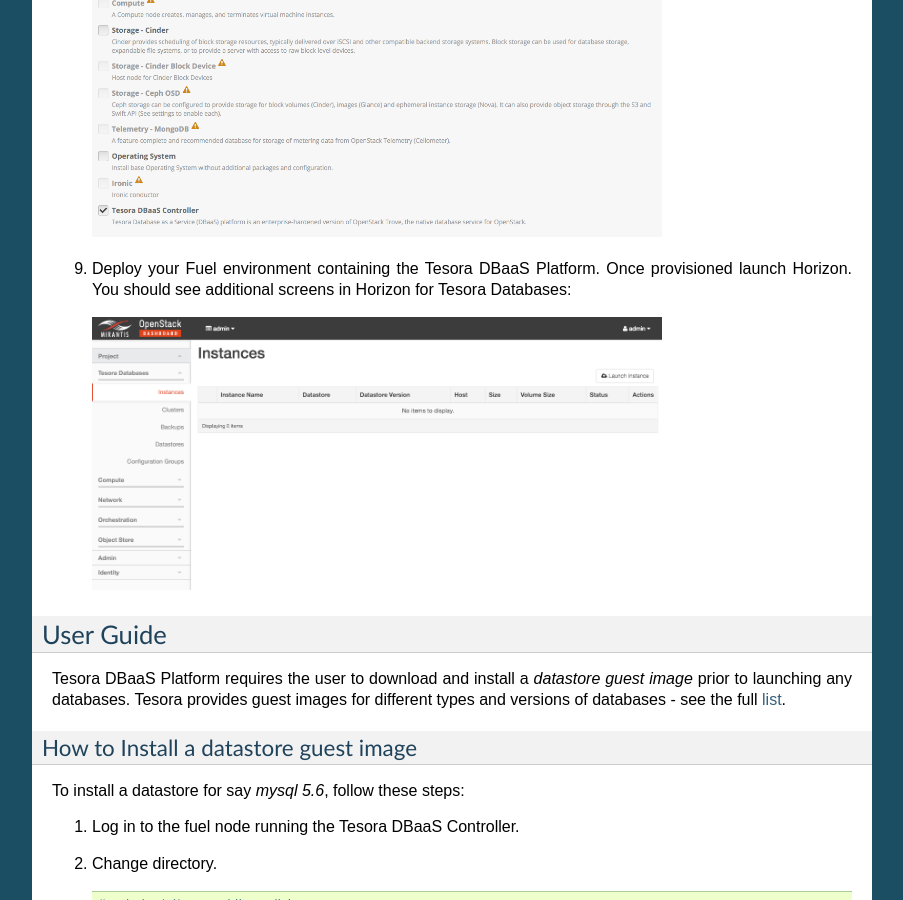
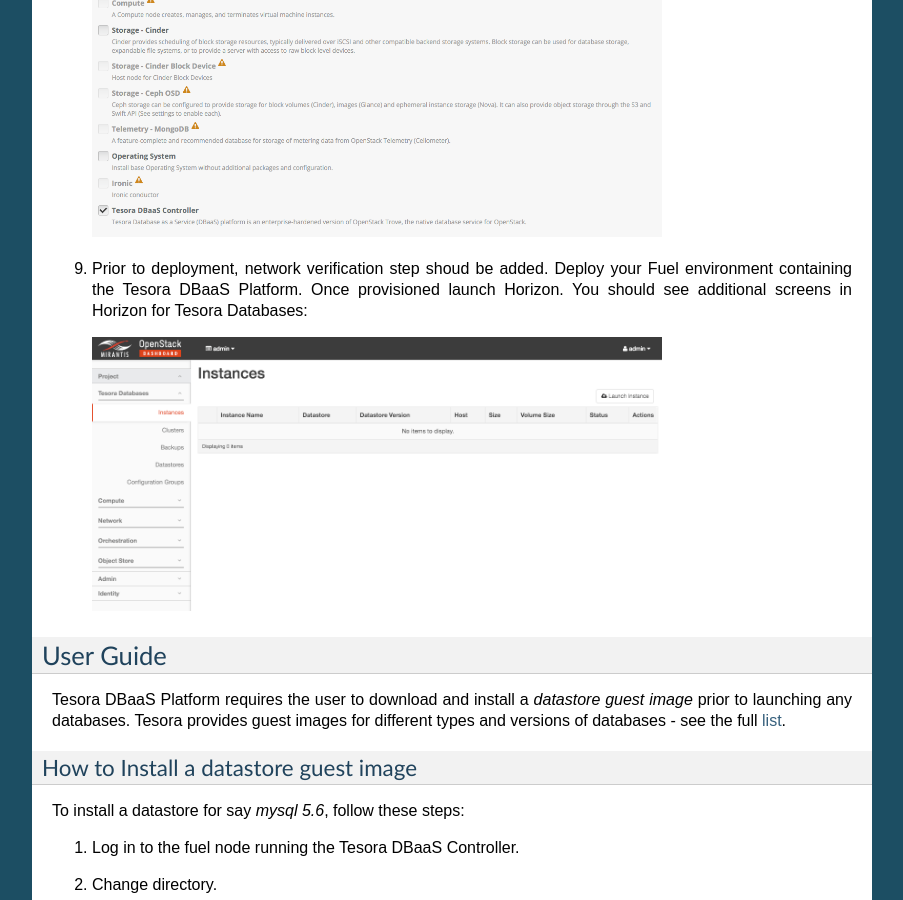
Before and after one commit to Tesora/fuel-plugin-tesora-dbaas, a Sphinx documentation site: the page built from docs/guide/source/tesora-dbaas-guide.rst, in a window 1280 px wide and 900 px high, scrolled down 2167 px. Shown: the whole window, without its empty margins (198-1101 px from the left). Built offline with Sphinx 7.4.7, drawn with Linux system fonts in a browser that asks for light colours; some of the changed text lies outside the part shown.

Commit message:
Update tesora-dbaas-guide.rst
Minor changes are required.

```diff
--- a/docs/guide/source/tesora-dbaas-guide.rst
+++ b/docs/guide/source/tesora-dbaas-guide.rst
@@ -50,7 +50,7 @@
 Limitations
 -----------
 
-<TBD>
+Shoud be specified at least "there is no known plugin's limitation".
 
 Installation Guide
 ==================
@@ -104,7 +104,7 @@
    .. image:: figures/add-node.png
       :width: 75%
 
-#. Deploy your Fuel environment containing the Tesora DBaaS Platform.
+#. Prior to deployment, network verification step shoud be added. Deploy your Fuel environment containing the Tesora DBaaS Platform.
    Once provisioned launch Horizon. You should see additional screens in Horizon for Tesora Databases:
 
    .. image:: figures/horizon-tesora.png
@@ -273,5 +273,9 @@
 
 Known issues
 ------------
+Also this chapter shouldn't be empty.
+<TBD>
 
-<TBD>
+Appendix
+------------
+Add few URLs here at least to official Tesora, Mirantis web sites, etc...
```
